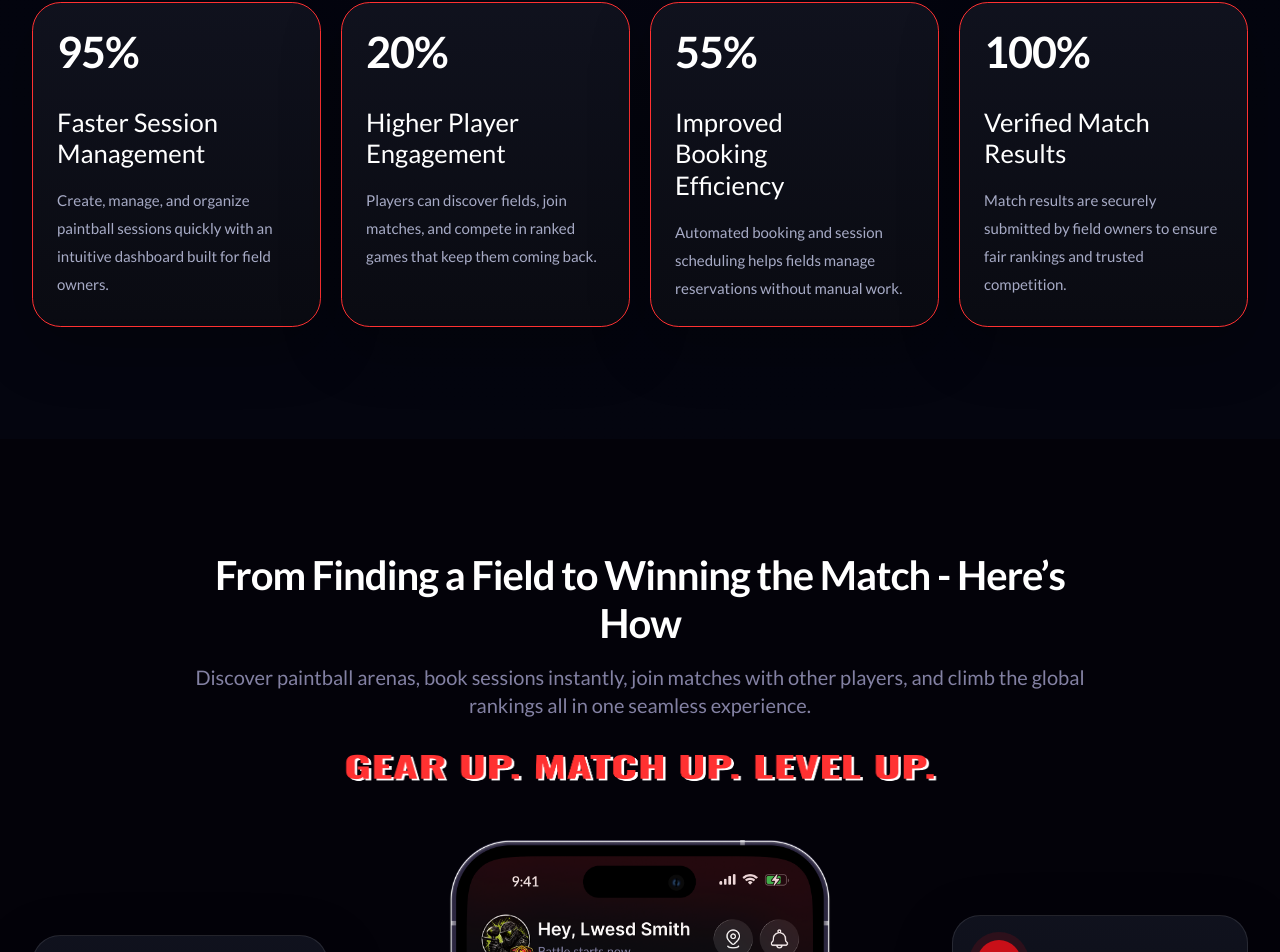
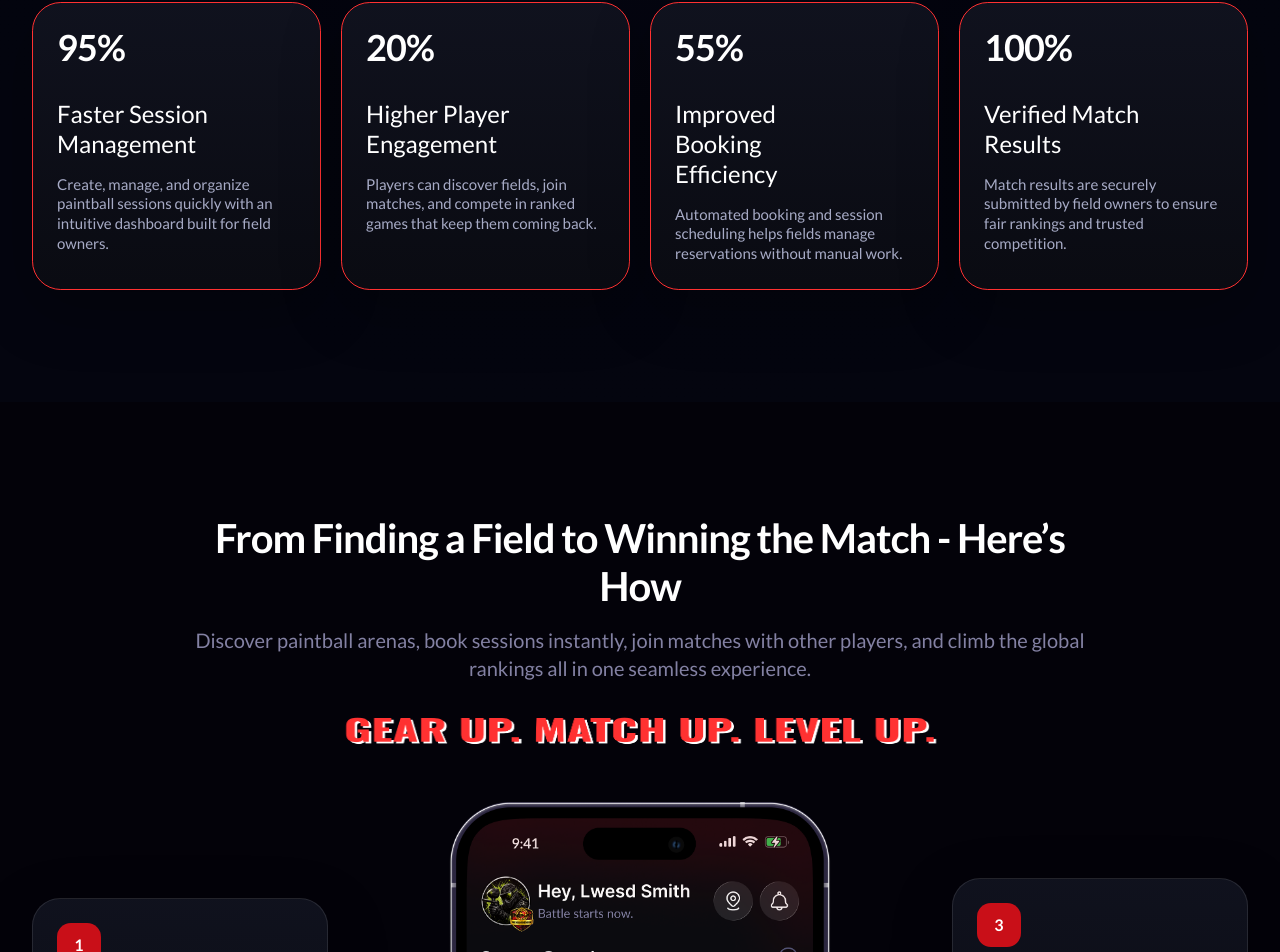
Before and after one commit to Rahul-Mallik-CSE/TacPlay-landing-page, a Next.js app: page / in a window 1280 px wide. Shown: the part 4716-5668 px from the top of the page. Built offline with nearby package versions, Linux system fonts and the light colour scheme.

Commit message:
feat: update styling in FormFindingSections and PowerFeatureSections components for improved responsiveness

```diff
--- a/src/components/FormFindingComponents/FormFindingSections.tsx
+++ b/src/components/FormFindingComponents/FormFindingSections.tsx
@@ -70,7 +70,7 @@ const FormFindingSections = () => {
                   <article
                     className={`relative mr-10 md:mr-14 rounded-[1.75rem] border border-white/10 bg-[linear-gradient(180deg,rgba(16,18,30,0.98)_0%,rgba(10,11,18,0.98)_100%)] p-5 shadow-[0_20px_60px_rgba(0,0,0,0.26)] sm:p-6 ${index === 0 ? "md:mt-6" : "md:mt-1"}`}
                   >
-                    <div className="inline-flex h-11 w-11 items-center justify-center rounded-full bg-[#c90f18] text-base font-semibold text-white shadow-[0_0_0_8px_rgba(201,15,24,0.16)]">
+                    <div className="inline-flex h-11 w-11 items-center justify-center rounded-xl bg-[#c90f18] text-base font-semibold text-white ">
                       {step.number}
                     </div>
                     <h3 className="mt-6 text-2xl font-semibold tracking-tight text-white sm:text-[1.5rem]">
@@ -115,7 +115,7 @@ const FormFindingSections = () => {
                   <article
                     className={`relative ml-10 md:ml-14 rounded-[1.75rem] border border-white/10 bg-[linear-gradient(180deg,rgba(16,18,30,0.98)_0%,rgba(10,11,18,0.98)_100%)] p-5 shadow-[0_20px_60px_rgba(0,0,0,0.26)] sm:p-6 ${index === 0 ? "md:mt-1" : "md:mt-6"}`}
                   >
-                    <div className="inline-flex h-11 w-11 items-center justify-center rounded-full bg-[#c90f18] text-base font-semibold text-white shadow-[0_0_0_8px_rgba(201,15,24,0.16)]">
+                    <div className="inline-flex h-11 w-11 items-center justify-center rounded-xl bg-[#c90f18] text-base font-semibold text-white ">
                       {step.number}
                     </div>
                     <h3 className="mt-6 text-2xl font-semibold tracking-tight text-white sm:text-[1.5rem]">
--- a/src/components/PowerFeatureComponents/PowerFeatureSections.tsx
+++ b/src/components/PowerFeatureComponents/PowerFeatureSections.tsx
@@ -56,13 +56,13 @@ const PowerFeatureSections = () => {
           {powerFeatures.map((feature) => (
             <MotionStaggerItem key={feature.title} className="h-full">
               <article className="flex h-full min-h-[18rem] flex-col rounded-[1.8rem] border border-[linear-gradient(180deg,#000000,#ff0000)] bg-[linear-gradient(180deg,rgba(16,18,30,0.98)_0%,rgba(10,11,18,0.98)_100%)] p-5 shadow-[0_20px_60px_rgba(0,0,0,0.28)] transition-transform duration-200 hover:-translate-y-1 sm:p-6">
-                <p className="text-4xl font-semibold tracking-tight text-white sm:text-[2.7rem]">
+                <p className="text-2xl md:text-4xl font-semibold tracking-tight text-white sm:text-[2.7rem]">
                   {feature.percent}
                 </p>
-                <h3 className="mt-8 max-w-[12rem] text-2xl font-medium leading-tight text-white sm:text-[1.6rem]">
+                <h3 className="mt-8 max-w-[12rem] text-xl md:text-2xl font-medium leading-tight text-white sm:text-[1.6rem]">
                   {feature.title}
                 </h3>
-                <p className="mt-4 max-w-[16rem] text-sm leading-7 text-[#a7abc6] sm:text-[15px]">
+                <p className="mt-4 max-w-[16rem] text-xs md:text-smleading-7 text-[#a7abc6] sm:text-[15px]">
                   {feature.description}
                 </p>
               </article>
```
